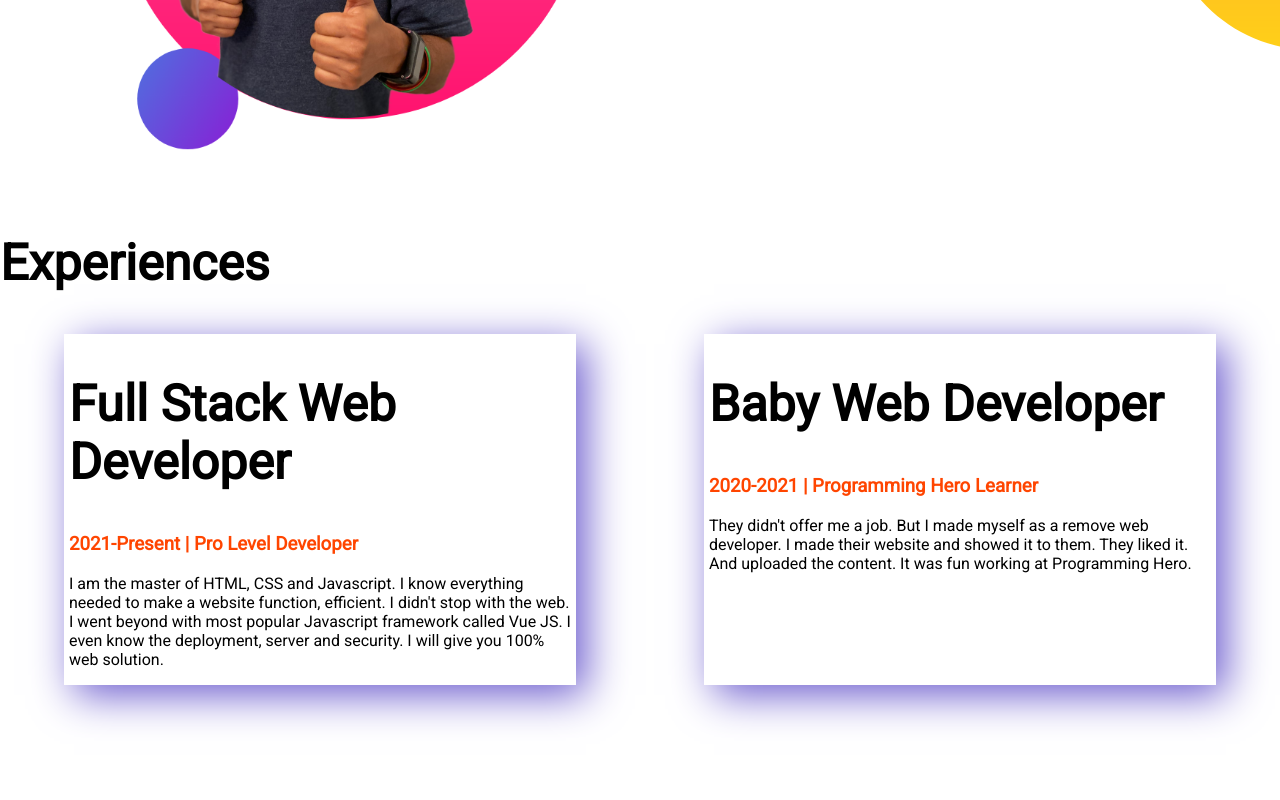
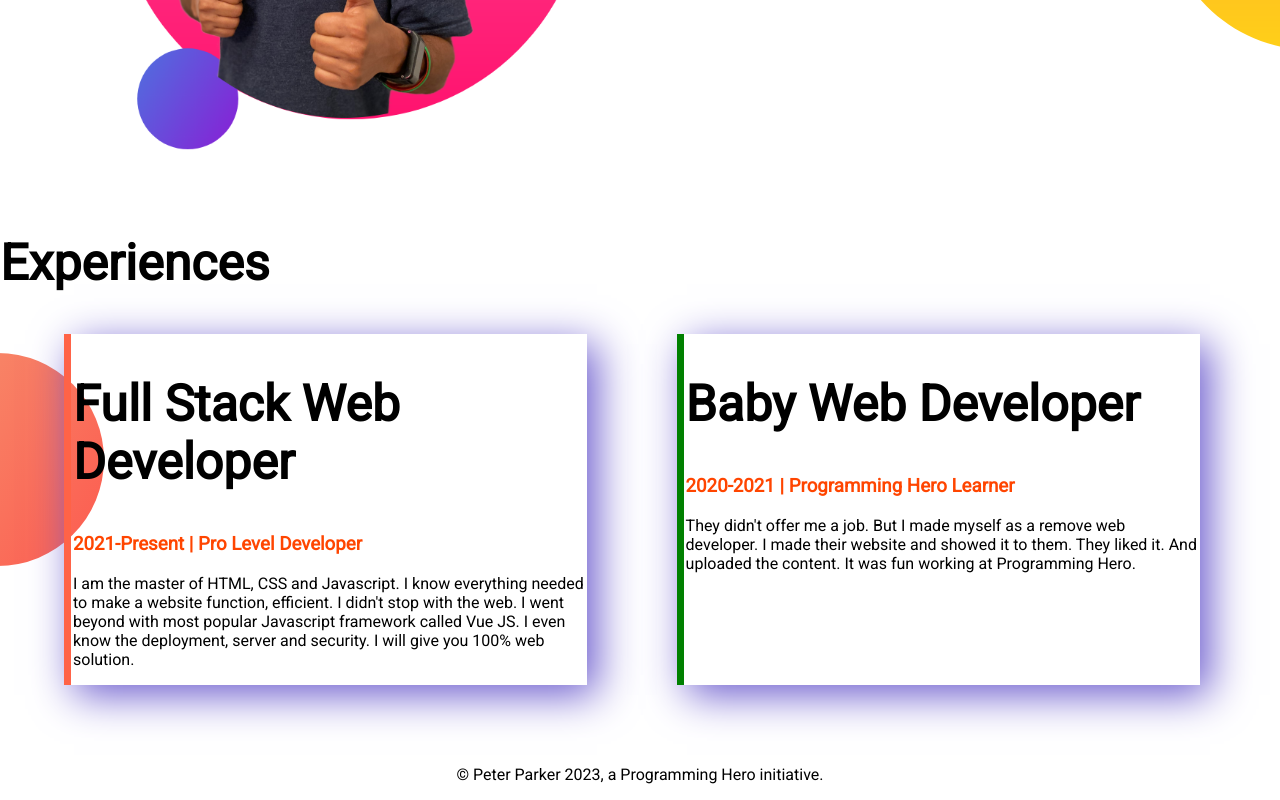
Before and after one commit to zakiashabnam/peter-parker-world, a plain HTML site: page index.html in a window 1280 px wide. Shown: the part 955-1755 px from the top of the page. Before the commit the page ends 1720 px from the top, so only its background shows below. Drawn offline with Linux system fonts and the light colour scheme; a web font is replaced by a local one.

Commit message:
footer added

```diff
--- a/index.html
+++ b/index.html
@@ -54,7 +54,7 @@
         <h1>Experiences</h1>
 
         <div class="flexible-container">
-            <div class="web-developer">
+            <div id="present" class="web-developer">
                 <h1>Full Stack Web Developer</h1>
                 <h3 class="pro-level">2021-Present | Pro Level Developer</h3>
                 <p>I am the master of HTML, CSS and Javascript. I know everything needed to make a website function,
@@ -63,7 +63,7 @@
                     JS. I even know the deployment, server and security. I will give you 100% web solution.</p>
             </div>
 
-            <div class="web-developer">
+            <div id="past" class="web-developer">
                 <h1>Baby Web Developer</h1>
                 <h3 class="pro-level">2020-2021 | Programming Hero Learner</h3>
                 <p>They didn't offer me a job. But I made myself as a remove web developer. I made their website and
@@ -77,10 +77,9 @@
 
     </section>
 
-
-
-
-
 </body>
+<footer>
+    <p>© Peter Parker 2023, a Programming Hero initiative.</p>
+</footer>
 
 </html>
--- a/style.css
+++ b/style.css
@@ -59,8 +59,33 @@ h1 {
 .web-developer {
     box-shadow: 10px 10px 40px slateblue;
     width: 40%;
-    margin-right: 5%;
+    margin-right: 2%;
     margin-left: 5%;
-    padding-left: 5px;
-    padding-right: 5px;
+    padding-left: 2px;
+    padding-right: 2px;
+
+
 }
+
+.Experience-area {
+    background-image: url(images/exp-bg.png);
+    background-repeat: no-repeat;
+    background-position: left;
+}
+
+#present {
+
+    border-left: 7px solid tomato;
+
+
+}
+
+#past {
+    border-left: 7px solid green;
+
+
+}
+
+footer p {
+    text-align: center;
+}
```
